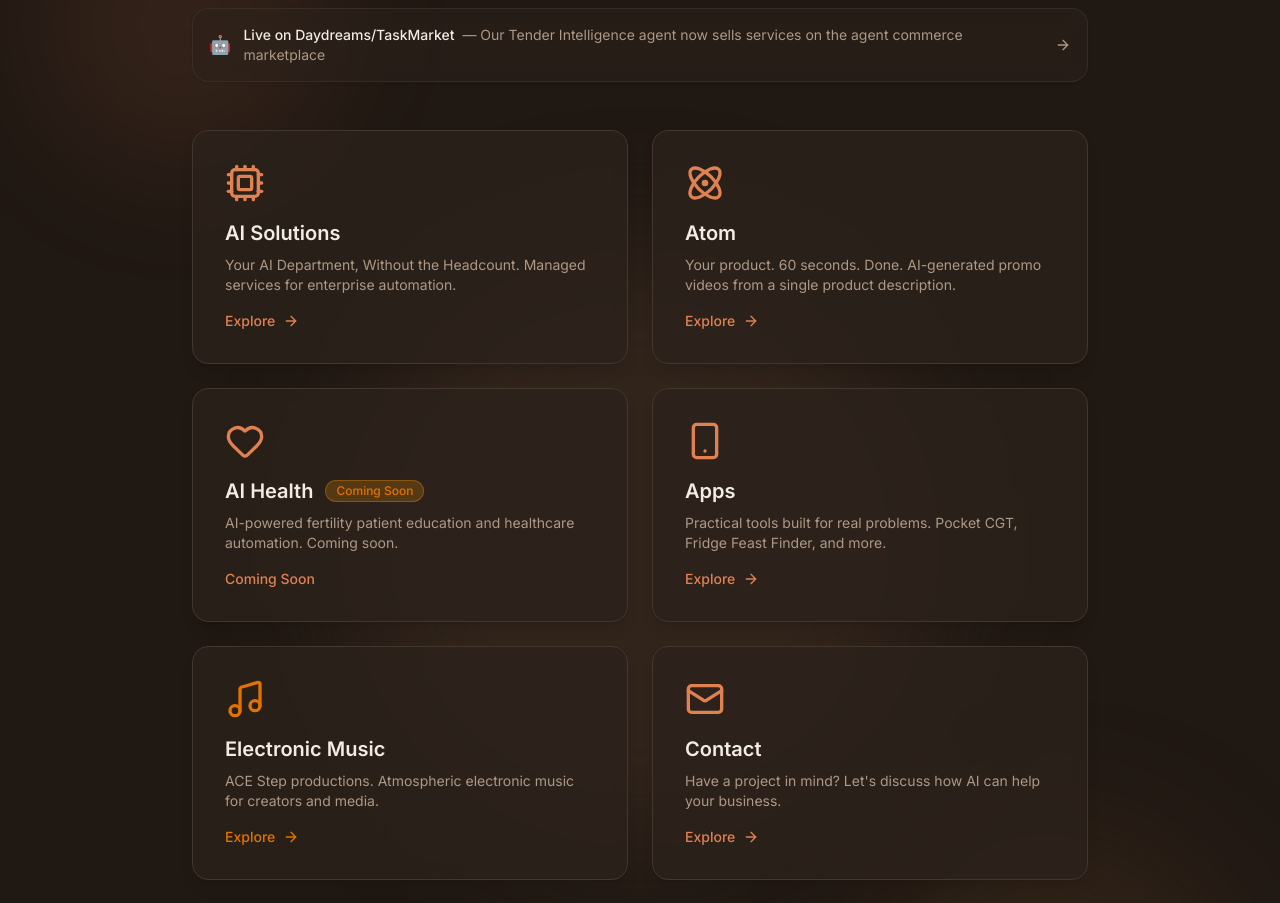
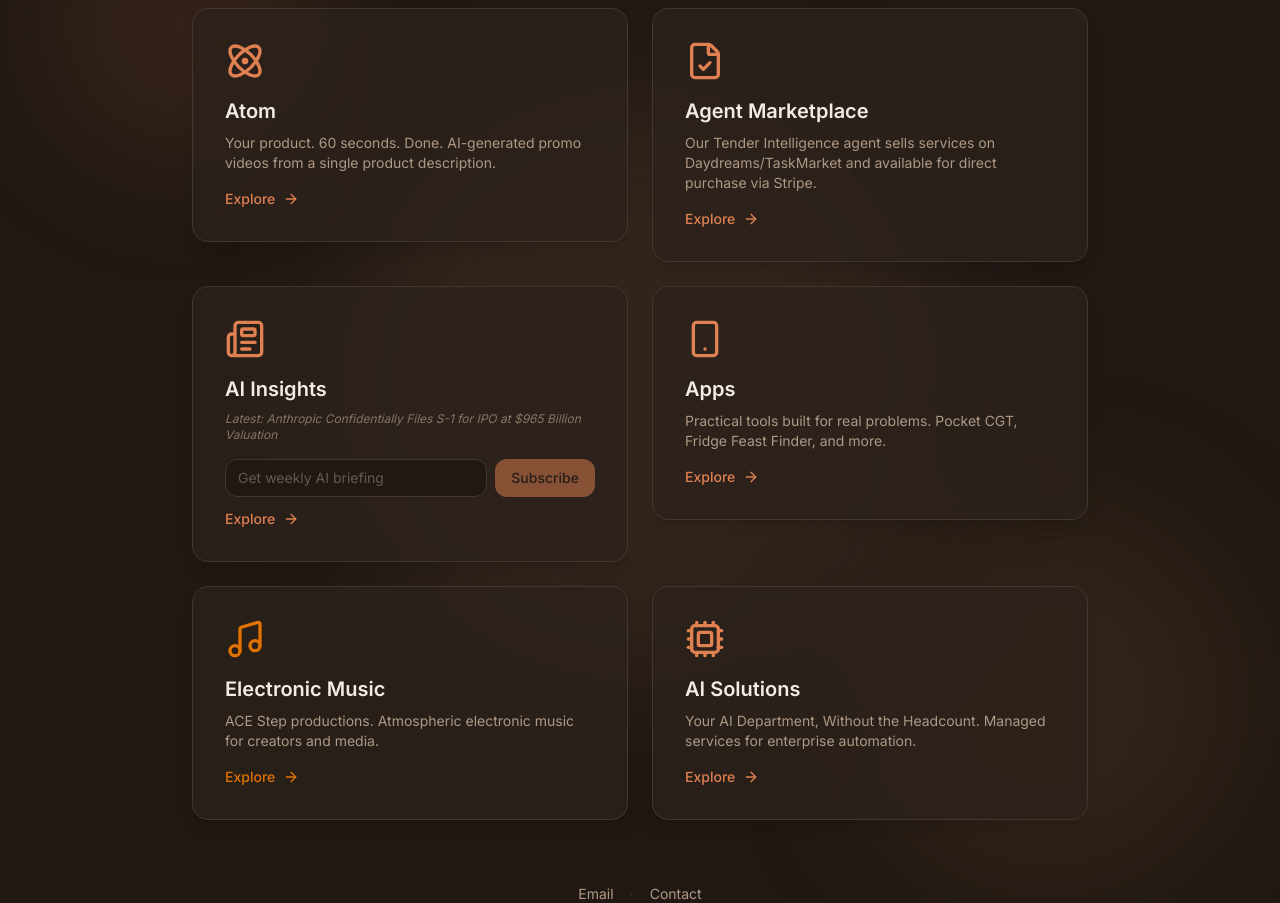
Before and after one commit to nas20two/nasyhub-v2, a Next.js app: page / in a window 1280 px wide. Shown: the part 200-1103 px from the top of the page. Built offline with nearby package versions, Linux system fonts and the light colour scheme.

Commit message:
Restructure portfolio: revenue-first order, remove AI Health (coming soon), remove redundant marketplace banner, move contact to footer

```diff
--- a/src/app/page.tsx
+++ b/src/app/page.tsx
@@ -3,19 +3,12 @@
 import { motion } from "framer-motion";
 import { useState } from "react";
 import {
-  Cpu, Music, Smartphone, Mail, ArrowRight, Newspaper, FileCheck, AtomIcon, Heart,
+  Cpu, Music, Smartphone, Mail, ArrowRight, Newspaper, FileCheck, AtomIcon,
 } from "lucide-react";
 import Link from "next/link";
 import { newsItems } from "./ai/insights/news-data";
 
 const sections = [
-  {
-    href: "/ai",
-    icon: Cpu,
-    title: "AI Solutions",
-    description: "Your AI Department, Without the Headcount. Managed services for enterprise automation.",
-    color: "primary",
-  },
   {
     href: "/atom",
     icon: AtomIcon,
@@ -24,12 +17,19 @@
     color: "primary",
   },
   {
-    href: "#",
-    icon: Heart,
-    title: "AI Health",
-    description: "AI-powered fertility patient education and healthcare automation. Coming soon.",
+    href: "/marketplace",
+    icon: FileCheck,
+    title: "Agent Marketplace",
+    description: "Our Tender Intelligence agent sells services on Daydreams/TaskMarket and available for direct purchase via Stripe.",
     color: "primary",
-    badge: "Coming Soon",
+  },
+  {
+    href: "/ai/insights",
+    icon: Newspaper,
+    title: "AI Insights",
+    description: "Curated AI news, tool launches, LLM releases, and market trends. Updated weekly.",
+    color: "primary",
+    leadGen: true,
   },
   {
     href: "/apps",
@@ -46,25 +46,10 @@
     color: "amber",
   },
   {
-    href: "/contact",
-    icon: Mail,
-    title: "Contact",
-    description: "Have a project in mind? Let's discuss how AI can help your business.",
-    color: "primary",
-  },
-  {
-    href: "/ai/insights",
-    icon: Newspaper,
-    title: "AI Insights",
-    description: "Curated AI news, tool launches, LLM releases, and market trends. Updated weekly.",
-    color: "primary",
-    leadGen: true,
-  },
-  {
-    href: "/marketplace",
-    icon: FileCheck,
-    title: "Agent Marketplace",
-    description: "Our Tender Intelligence agent sells services on Daydreams/TaskMarket and available for direct purchase via Stripe.",
+    href: "/ai",
+    icon: Cpu,
+    title: "AI Solutions",
+    description: "Your AI Department, Without the Headcount. Managed services for enterprise automation.",
     color: "primary",
   },
 ];
@@ -197,32 +182,6 @@
           Bridging enterprise experience with cutting-edge AI implementation.
         </motion.p>
 
-        {/* Marketplace Banner */}
-        <motion.div
-          initial={{ opacity: 0, y: 10 }}
-          animate={{ opacity: 1, y: 0 }}
-          transition={{ delay: 0.45, duration: 0.5 }}
-          className="mb-12"
-        >
-          <Link
-            href="/marketplace"
-            className="group block relative p-4 rounded-xl border border-border/60 bg-card/50 backdrop-blur-sm hover:bg-card/80 transition-all shadow-sm hover:shadow-md"
-          >
-            <div className="flex items-center gap-3 text-sm">
-              <span className="text-lg">🤖</span>
-              <div className="flex-1 text-left">
-                <span className="font-medium text-foreground">
-                  Live on Daydreams/TaskMarket
-                </span>
-                <span className="text-muted-foreground ml-2 hidden sm:inline">
-                  — Our Tender Intelligence agent now sells services on the agent commerce marketplace
-                </span>
-              </div>
-              <ArrowRight className="w-4 h-4 text-muted-foreground group-hover:text-primary group-hover:translate-x-1 transition-all flex-shrink-0" />
-            </div>
-          </Link>
-        </motion.div>
-
         {/* Navigation Cards */}
         <div className="grid md:grid-cols-2 gap-6">
           {sections.map((section, index) =>
@@ -243,11 +202,6 @@
                   />
                   <h3 className="text-xl font-semibold mb-2 text-foreground flex items-center gap-3">
                     {section.title}
-                    {section.badge && (
-                      <span className="text-xs font-medium px-2.5 py-0.5 rounded-full bg-amber-500/20 text-amber-600 border border-amber-500/30">
-                        {section.badge}
-                      </span>
-                    )}
                   </h3>
                   <p className="text-muted-foreground text-sm mb-4">{section.description}</p>
                   <div
@@ -255,10 +209,8 @@
                       section.color === "amber" ? "text-amber-600" : "text-primary"
                     } group-hover:opacity-80 transition-colors`}
                   >
-                    {section.badge ? "Coming Soon" : "Explore"}
-                    {!section.badge && (
-                      <ArrowRight className="w-4 h-4 ml-2 group-hover:translate-x-1 transition-transform" />
-                    )}
+                    Explore
+                    <ArrowRight className="w-4 h-4 ml-2 group-hover:translate-x-1 transition-transform" />
                   </div>
                 </motion.div>
               </Link>
@@ -272,9 +224,18 @@
         initial={{ opacity: 0 }}
         animate={{ opacity: 1 }}
         transition={{ delay: 0.9, duration: 0.6 }}
-        className="relative mt-16 mb-8 text-muted-foreground text-sm"
+        className="relative mt-16 mb-8 text-muted-foreground text-sm text-center"
       >
-        © 2026 NaSy Hub. Built with creativity.
+        <div className="flex items-center justify-center gap-4 mb-3">
+          <a href="mailto:nasiruddin.syed@hotmail.com" className="hover:text-foreground transition-colors">
+            Email
+          </a>
+          <span className="text-muted-foreground/30">·</span>
+          <a href="/contact" className="hover:text-foreground transition-colors">
+            Contact
+          </a>
+        </div>
+        <p>© 2026 NaSy Hub. Built with creativity.</p>
       </motion.footer>
     </main>
   );
```
